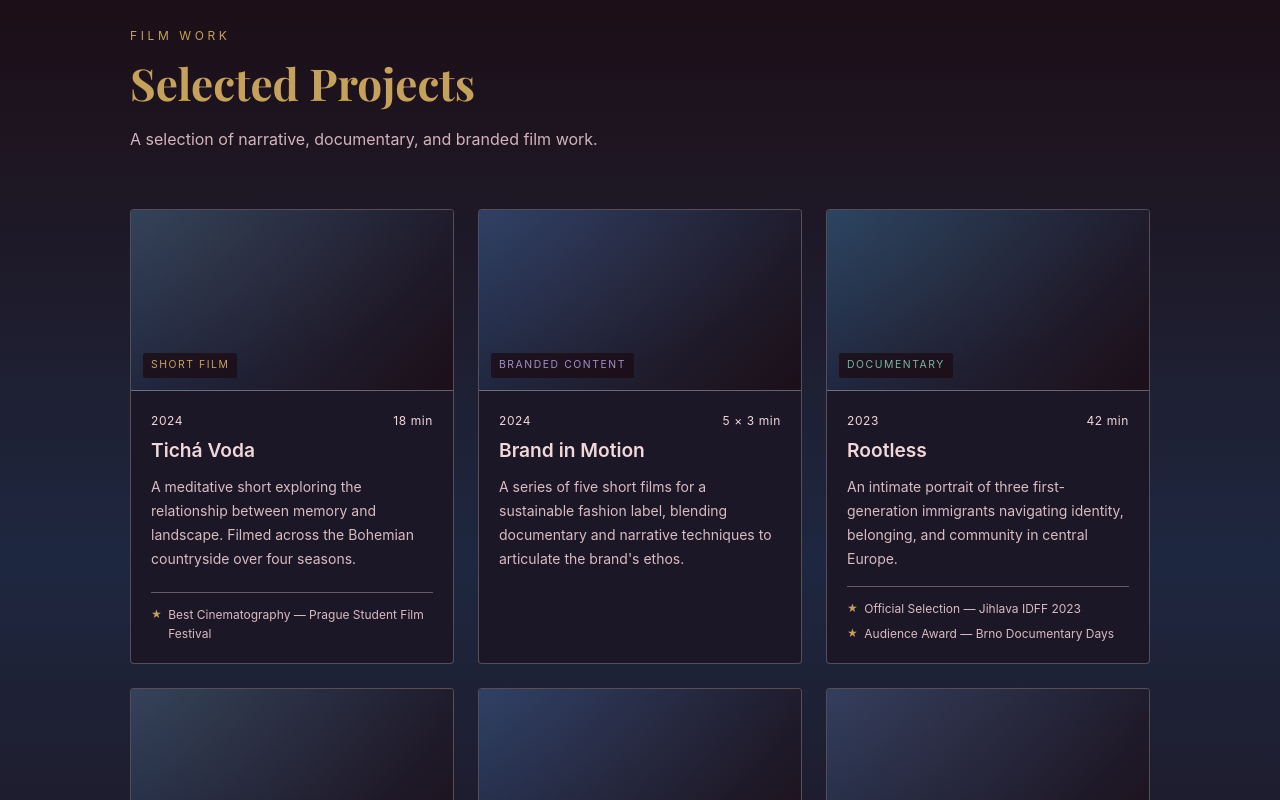
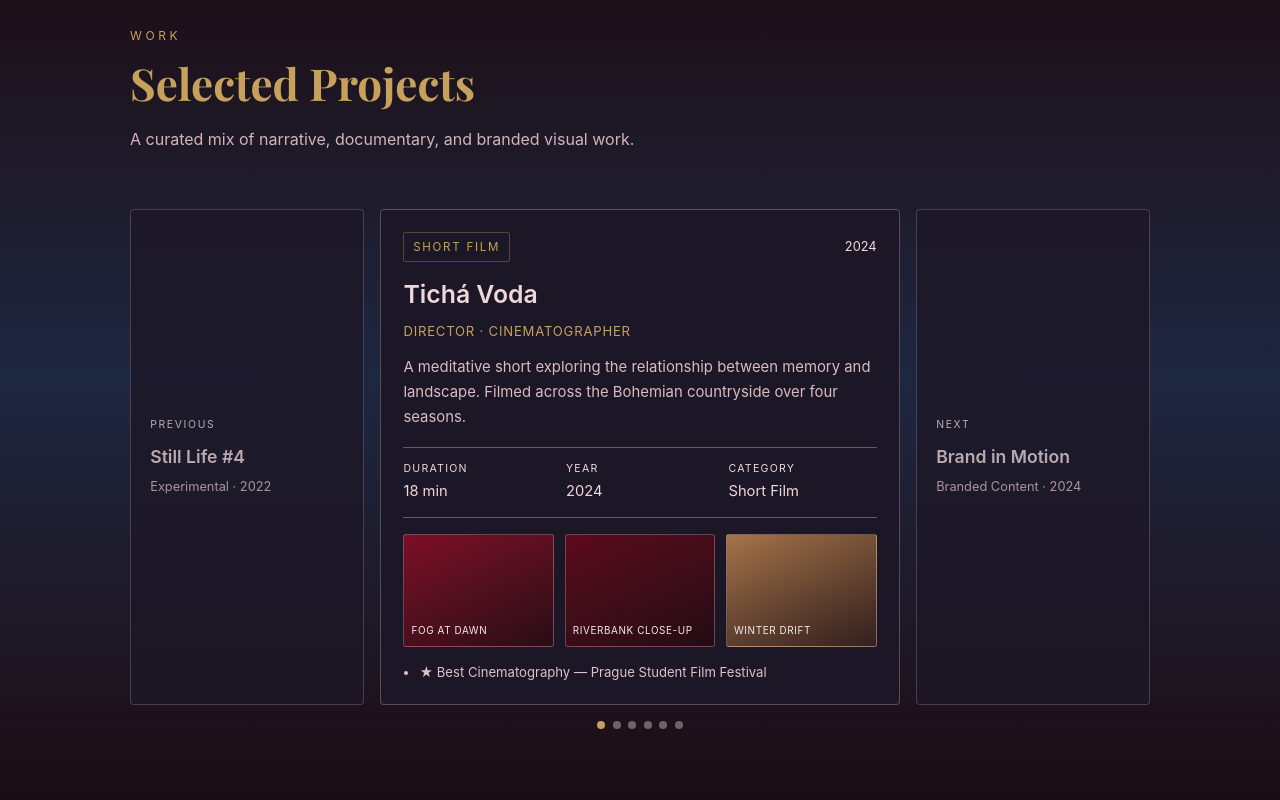
Before and after one commit to originality2/jules-folio, a React (Vite) app: page / in a window 1280 px wide. Shown: the part 1680-2480 px from the top of the page. Built offline with nearby package versions, Linux system fonts and the light colour scheme; a web font is replaced by a local one.

Commit message:
add carousel

```diff
--- a/src/components/FilmWork.css
+++ b/src/components/FilmWork.css
@@ -2,125 +2,240 @@
   background: linear-gradient(var(--color-bg), color-mix(in srgb, var(--color-bg) 40%, var(--color-accent)), var(--color-bg));
 }
 
-.film-work__grid {
-  display: grid;
-  grid-template-columns: repeat(3, 1fr);
-  gap: 1.5rem;
+.work-carousel {
+  display: block;
 }
 
-.film-card {
+.work-carousel__track {
+  display: grid;
+  grid-template-columns: minmax(160px, 0.45fr) minmax(0, 1fr) minmax(160px, 0.45fr);
+  gap: 1rem;
+  align-items: stretch;
+}
+
+.work-preview,
+.work-active {
   background: color-mix(in srgb, var(--color-bg) 74%, var(--color-accent));
   border: 1px solid color-mix(in srgb, var(--color-slate) 28%, transparent);
   border-radius: 4px;
-  overflow: hidden;
-  transition: border-color 0.25s ease, transform 0.25s ease;
+}
+
+.work-preview {
+  padding: 1.2rem;
   display: flex;
   flex-direction: column;
+  justify-content: center;
+  cursor: pointer;
+  opacity: 0.75;
 }
 
-.film-card:hover {
+.work-preview:hover {
+  opacity: 1;
   border-color: var(--color-mustard);
-  transform: translateY(-4px);
 }
 
-.film-card__thumb {
-  position: relative;
-  aspect-ratio: 16 / 9;
-  background: linear-gradient(135deg, color-mix(in srgb, var(--color-accent) 90%, #2a0d17) 0%, color-mix(in srgb, var(--color-bg) 92%, var(--color-accent)) 100%);
-  display: flex;
-  align-items: flex-end;
-  padding: 0.75rem;
-  border-bottom: 1px solid color-mix(in srgb, var(--color-slate) 35%, transparent);
+.work-preview__kicker {
+  font-size: 0.65rem;
+  letter-spacing: 0.16em;
+  text-transform: uppercase;
+  color: var(--color-slate);
+  margin-bottom: 0.6rem;
 }
 
-.film-card__thumb::before {
-  content: '';
-  position: absolute;
-  inset: 0;
-  background: radial-gradient(ellipse at top left, color-mix(in srgb, var(--accent) 12%, transparent), transparent 70%);
+.work-preview__title {
+  font-family: 'Manrope', 'Inter', sans-serif;
+  color: var(--color-slate);
+  margin-bottom: 0.35rem;
+  font-size: 1.1rem;
 }
 
-.film-card__type-badge {
-  position: relative;
-  font-size: 0.65rem;
+.work-preview__meta {
+  color: color-mix(in srgb, var(--color-slate) 82%, #6e3a4c);
+  font-size: 0.8rem;
+}
+
+.work-active {
+  overflow: hidden;
+  transition: height 420ms cubic-bezier(0.2, 0.7, 0.2, 1);
+  touch-action: pan-y;
+}
+
+.work-active__inner {
+  padding: 1.4rem;
+}
+
+.work-active__inner--next {
+  animation: workSlideInNext 420ms cubic-bezier(0.2, 0.75, 0.25, 1);
+}
+
+.work-active__inner--prev {
+  animation: workSlideInPrev 420ms cubic-bezier(0.2, 0.75, 0.25, 1);
+}
+
+.work-active__header {
+  display: flex;
+  justify-content: space-between;
+  align-items: center;
+  margin-bottom: 0.8rem;
+}
+
+.work-active__badge {
+  font-size: 0.72rem;
   letter-spacing: 0.15em;
   text-transform: uppercase;
-  background: color-mix(in srgb, var(--color-bg) 72%, transparent);
-  padding: 0.25rem 0.5rem;
+  color: var(--color-mustard);
+  border: 1px solid color-mix(in srgb, var(--color-mustard) 35%, transparent);
+  padding: 0.3rem 0.55rem;
   border-radius: 2px;
 }
 
-.film-card__body {
-  padding: 1.25rem;
-  flex: 1;
-  display: flex;
-  flex-direction: column;
+.work-active__year {
+  font-size: 0.8rem;
+  color: var(--color-slate);
 }
 
-.film-card__meta {
-  display: flex;
-  justify-content: space-between;
-  margin-bottom: 0.5rem;
+.work-active__title {
+  font-family: 'Manrope', 'Inter', sans-serif;
+  font-size: 1.55rem;
+  font-weight: 600;
+  color: var(--color-slate);
+  margin-bottom: 0.4rem;
 }
 
-.film-card__year,
-.film-card__duration {
-  font-size: 0.75rem;
-  color: var(--color-slate);
-  letter-spacing: 0.05em;
+.work-active__role {
+  color: var(--color-mustard);
+  font-size: 0.82rem;
+  letter-spacing: 0.06em;
+  text-transform: uppercase;
+  margin-bottom: 0.8rem;
 }
 
-.film-card__title {
-  font-family: 'Manrope', 'Inter', sans-serif;
-  font-size: 1.2rem;
-  font-weight: 600;
-  color: var(--color-slate);
-  margin-bottom: 0.75rem;
-  line-height: 1.3;
-}
-
-.film-card__desc {
-  font-size: 0.875rem;
+.work-active__desc {
+  font-size: 0.93rem;
   color: color-mix(in srgb, var(--color-slate) 82%, #6e3a4c);
   line-height: 1.7;
-  flex: 1;
   margin-bottom: 1rem;
 }
 
-.film-card__awards {
-  list-style: none;
-  padding: 0;
-  margin: 0;
+.work-active__details {
+  display: grid;
+  grid-template-columns: repeat(3, minmax(0, 1fr));
+  gap: 0.9rem;
   border-top: 1px solid color-mix(in srgb, var(--color-slate) 35%, transparent);
-  padding-top: 0.75rem;
-  display: flex;
-  flex-direction: column;
-  gap: 0.35rem;
+  border-bottom: 1px solid color-mix(in srgb, var(--color-slate) 35%, transparent);
+  padding: 0.8rem 0;
+  margin-bottom: 1rem;
 }
 
-.film-card__award {
-  font-size: 0.75rem;
-  color: color-mix(in srgb, var(--color-slate) 82%, #6e3a4c);
-  display: flex;
-  align-items: flex-start;
-  gap: 0.4rem;
+.work-active__detail-label {
+  font-size: 0.66rem;
+  text-transform: uppercase;
+  letter-spacing: 0.12em;
+  color: var(--color-slate);
+  margin-bottom: 0.18rem;
 }
 
-.film-card__award-icon {
-  color: var(--color-mustard);
-  flex-shrink: 0;
-  font-size: 0.65rem;
-  margin-top: 0.1rem;
+.work-active__detail-value {
+  color: var(--color-text);
+  font-size: 0.92rem;
+}
+
+.work-active__gallery {
+  display: grid;
+  grid-template-columns: repeat(3, minmax(0, 1fr));
+  gap: 0.65rem;
+  margin-bottom: 0.95rem;
+}
+
+.work-active__still {
+  aspect-ratio: 4 / 3;
+  border-radius: 3px;
+  border: 1px solid color-mix(in srgb, var(--color-slate) 28%, transparent);
+  background: linear-gradient(155deg, color-mix(in srgb, var(--still-tone) 70%, var(--color-surface)), color-mix(in srgb, var(--color-bg) 86%, var(--still-tone)));
+  display: flex;
+  align-items: flex-end;
+  padding: 0.45rem;
+}
+
+.work-active__still span {
+  font-size: 0.62rem;
+  letter-spacing: 0.06em;
+  text-transform: uppercase;
+  color: #f5e9e9;
+}
+
+.work-active__awards {
+  margin: 0;
+  padding-left: 1rem;
+  display: grid;
+  gap: 0.25rem;
+  color: color-mix(in srgb, var(--color-slate) 86%, #6e3a4c);
+  font-size: 0.82rem;
+}
+
+.work-carousel__dots {
+  margin-top: 1rem;
+  display: flex;
+  justify-content: center;
+  gap: 0.45rem;
+}
+
+.work-carousel__dot {
+  width: 0.52rem;
+  height: 0.52rem;
+  border-radius: 999px;
+  border: none;
+  background: color-mix(in srgb, var(--color-slate) 40%, transparent);
+  cursor: pointer;
+}
+
+.work-carousel__dot.is-active {
+  background: var(--color-mustard);
+}
+
+@keyframes workSlideInNext {
+  from {
+    opacity: 0;
+    transform: translateX(24px);
+    filter: blur(1px);
+  }
+  to {
+    opacity: 1;
+    transform: translateX(0);
+    filter: blur(0);
+  }
+}
+
+@keyframes workSlideInPrev {
+  from {
+    opacity: 0;
+    transform: translateX(-24px);
+    filter: blur(1px);
+  }
+  to {
+    opacity: 1;
+    transform: translateX(0);
+    filter: blur(0);
+  }
 }
 
 @media (max-width: 1024px) {
-  .film-work__grid {
-    grid-template-columns: repeat(2, 1fr);
+  .work-carousel {
+    display: block;
+  }
+
+  .work-carousel__track {
+    grid-template-columns: 1fr;
+  }
+
+  .work-preview {
+    display: none;
   }
 }
 
 @media (max-width: 640px) {
-  .film-work__grid {
+  .work-active__details,
+  .work-active__gallery {
     grid-template-columns: 1fr;
   }
 }
--- a/src/components/FilmWork.jsx
+++ b/src/components/FilmWork.jsx
@@ -1,6 +1,7 @@
+import { useEffect, useLayoutEffect, useMemo, useRef, useState } from 'react';
 import './FilmWork.css';
 
-const films = [
+const workProjects = [
   {
     id: 1,
     title: 'Tichá Voda',
@@ -9,7 +10,13 @@ const films = [
     description:
       'A meditative short exploring the relationship between memory and landscape. Filmed across the Bohemian countryside over four seasons.',
     duration: '18 min',
+    role: 'Director · Cinematographer',
     awards: ['Best Cinematography — Prague Student Film Festival'],
+    stills: [
+      { title: 'Fog at Dawn', tone: '#8B0F2B' },
+      { title: 'Riverbank Close-up', tone: '#5C0A1D' },
+      { title: 'Winter Drift', tone: '#C6A15B' },
+    ],
   },
   {
     id: 2,
@@ -19,7 +26,13 @@ const films = [
     description:
       'A series of five short films for a sustainable fashion label, blending documentary and narrative techniques to articulate the brand\'s ethos.',
     duration: '5 × 3 min',
+    role: 'Creative Lead · Editor',
     awards: [],
+    stills: [
+      { title: 'Fabric Motion', tone: '#D6336C' },
+      { title: 'Studio Portrait', tone: '#8B0F2B' },
+      { title: 'Campaign Close-up', tone: '#C6A15B' },
+    ],
   },
   {
     id: 3,
@@ -29,9 +42,15 @@ const films = [
     description:
       'An intimate portrait of three first-generation immigrants navigating identity, belonging, and community in central Europe.',
     duration: '42 min',
+    role: 'Director · Producer',
     awards: [
       'Official Selection — Jihlava IDFF 2023',
       'Audience Award — Brno Documentary Days',
+    ],
+    stills: [
+      { title: 'Street Interview', tone: '#5C0A1D' },
+      { title: 'Community Gathering', tone: '#D6336C' },
+      { title: 'Evening Portrait', tone: '#C6A15B' },
     ],
   },
   {
@@ -42,7 +61,13 @@ const films = [
     description:
       'A psychological drama about a glassblower confronting the boundaries between creation and destruction.',
     duration: '22 min',
+    role: 'Writer · Director',
     awards: ['Official Selection — Zlín Film Festival'],
+    stills: [
+      { title: 'Furnace Glow', tone: '#AB3428' },
+      { title: 'Workshop Silhouette', tone: '#8B0F2B' },
+      { title: 'Molten Glass Detail', tone: '#C6A15B' },
+    ],
   },
   {
     id: 5,
@@ -52,7 +77,13 @@ const films = [
     description:
       'Campaign films for a Prague-based restaurant group showcasing their chefs and culinary philosophy through a cinematic lens.',
     duration: '3 × 4 min',
+    role: 'Director · Colorist',
     awards: [],
+    stills: [
+      { title: 'Kitchen Rush', tone: '#AB3428' },
+      { title: 'Chef Portrait', tone: '#D6336C' },
+      { title: 'Plating Detail', tone: '#C6A15B' },
+    ],
   },
   {
     id: 6,
@@ -62,59 +93,199 @@ const films = [
     description:
       'A textural exploration of urban decay and renewal, shot on 16mm. Screened as part of the "New Voices" programme.',
     duration: '9 min',
+    role: 'Director · Camera',
     awards: ['New Voices Programme — Prague Film School'],
+    stills: [
+      { title: 'Concrete Texture', tone: '#5C0A1D' },
+      { title: 'Neon Corridor', tone: '#D6336C' },
+      { title: 'Rooftop Grain', tone: '#C6A15B' },
+    ],
   },
 ];
 
-const typeColors = {
-  'Short Film': '#c4a265',
-  Documentary: '#7fb3a0',
-  'Branded Content': '#a08fc4',
-  Experimental: '#c47f7f',
-};
+export default function FilmWork() {
+  const [activeIndex, setActiveIndex] = useState(0);
+  const [direction, setDirection] = useState('next');
+  const [activeHeight, setActiveHeight] = useState(null);
+  const activeInnerRef = useRef(null);
+  const touchStartRef = useRef({ x: 0, y: 0 });
 
-export default function FilmWork() {
+  const { activeProject, prevProject, nextProject } = useMemo(() => {
+    const total = workProjects.length;
+    const prevIndex = (activeIndex - 1 + total) % total;
+    const nextIndex = (activeIndex + 1) % total;
+    return {
+      activeProject: workProjects[activeIndex],
+      prevProject: workProjects[prevIndex],
+      nextProject: workProjects[nextIndex],
+    };
+  }, [activeIndex]);
+
+  useLayoutEffect(() => {
+    if (!activeInnerRef.current) {
+      return;
+    }
+    setActiveHeight(activeInnerRef.current.offsetHeight);
+  }, [activeIndex]);
+
+  useEffect(() => {
+    const updateHeight = () => {
+      if (!activeInnerRef.current) {
+        return;
+      }
+      setActiveHeight(activeInnerRef.current.offsetHeight);
+    };
+
+    updateHeight();
+
+    let resizeObserver;
+    if (activeInnerRef.current && 'ResizeObserver' in window) {
+      resizeObserver = new ResizeObserver(() => updateHeight());
+      resizeObserver.observe(activeInnerRef.current);
+    }
+
+    window.addEventListener('resize', updateHeight);
+    window.addEventListener('orientationchange', updateHeight);
+
+    return () => {
+      window.removeEventListener('resize', updateHeight);
+      window.removeEventListener('orientationchange', updateHeight);
+      if (resizeObserver) {
+        resizeObserver.disconnect();
+      }
+    };
+  }, [activeIndex]);
+
+  const goNext = () => {
+    setDirection('next');
+    setActiveIndex((index) => (index + 1) % workProjects.length);
+  };
+
+  const goPrev = () => {
+    setDirection('prev');
+    setActiveIndex((index) => (index - 1 + workProjects.length) % workProjects.length);
+  };
+
+  const goToIndex = (index) => {
+    if (index === activeIndex) {
+      return;
+    }
+    setDirection(index > activeIndex ? 'next' : 'prev');
+    setActiveIndex(index);
+  };
+
+  const handleTouchStart = (event) => {
+    const touch = event.touches[0];
+    touchStartRef.current = { x: touch.clientX, y: touch.clientY };
+  };
+
+  const handleTouchEnd = (event) => {
+    const touch = event.changedTouches[0];
+    const deltaX = touch.clientX - touchStartRef.current.x;
+    const deltaY = touch.clientY - touchStartRef.current.y;
+    const minimumSwipeDistance = 42;
+
+    if (Math.abs(deltaX) < minimumSwipeDistance || Math.abs(deltaX) < Math.abs(deltaY)) {
+      return;
+    }
+
+    if (deltaX < 0) {
+      goNext();
+      return;
+    }
+
+    goPrev();
+  };
+
   return (
-    <section id="film-work" className="film-work section">
+    <section id="work" className="film-work section">
       <div className="container">
         <div className="section__header">
-          <p className="section__eyebrow">Film Work</p>
+          <p className="section__eyebrow">Work</p>
           <h2 className="section__title">Selected Projects</h2>
           <p className="section__subtitle">
-            A selection of narrative, documentary, and branded film work.
+            A curated mix of narrative, documentary, and branded visual work.
           </p>
         </div>
-        <div className="film-work__grid">
-          {films.map((film) => (
-            <article key={film.id} className="film-card">
+
+        <div className="work-carousel">
+          <div className="work-carousel__track">
+            <article className="work-preview" onClick={goPrev} role="button" tabIndex={0} onKeyDown={(e) => e.key === 'Enter' && goPrev()}>
+              <p className="work-preview__kicker">Previous</p>
+              <h3 className="work-preview__title">{prevProject.title}</h3>
+              <p className="work-preview__meta">{prevProject.type} · {prevProject.year}</p>
+            </article>
+
+            <article
+              className="work-active"
+              style={activeHeight ? { height: `${activeHeight}px` } : undefined}
+              onTouchStart={handleTouchStart}
+              onTouchEnd={handleTouchEnd}
+            >
               <div
-                className="film-card__thumb"
-                style={{ '--accent': typeColors[film.type] || '#c4a265' }}
-                aria-hidden="true"
+                key={activeProject.id}
+                ref={activeInnerRef}
+                className={`work-active__inner work-active__inner--${direction}`}
               >
-                <span className="film-card__type-badge" style={{ color: typeColors[film.type] }}>
-                  {film.type}
-                </span>
-              </div>
-              <div className="film-card__body">
-                <div className="film-card__meta">
-                  <span className="film-card__year">{film.year}</span>
-                  <span className="film-card__duration">{film.duration}</span>
+                <div className="work-active__header">
+                  <span className="work-active__badge">{activeProject.type}</span>
+                  <span className="work-active__year">{activeProject.year}</span>
                 </div>
-                <h3 className="film-card__title">{film.title}</h3>
-                <p className="film-card__desc">{film.description}</p>
-                {film.awards.length > 0 && (
-                  <ul className="film-card__awards">
-                    {film.awards.map((award) => (
-                      <li key={award} className="film-card__award">
-                        <span className="film-card__award-icon" aria-hidden="true">★</span>
-                        {award}
-                      </li>
+
+                <h3 className="work-active__title">{activeProject.title}</h3>
+                <p className="work-active__role">{activeProject.role}</p>
+                <p className="work-active__desc">{activeProject.description}</p>
+
+                <div className="work-active__details">
+                  <div>
+                    <p className="work-active__detail-label">Duration</p>
+                    <p className="work-active__detail-value">{activeProject.duration}</p>
+                  </div>
+                  <div>
+                    <p className="work-active__detail-label">Year</p>
+                    <p className="work-active__detail-value">{activeProject.year}</p>
+                  </div>
+                  <div>
+                    <p className="work-active__detail-label">Category</p>
+                    <p className="work-active__detail-value">{activeProject.type}</p>
+                  </div>
+                </div>
+
+                <div className="work-active__gallery" aria-label="Project stills">
+                  {activeProject.stills.map((still) => (
+                    <div key={still.title} className="work-active__still" style={{ '--still-tone': still.tone }}>
+                      <span>{still.title}</span>
+                    </div>
+                  ))}
+                </div>
+
+                {activeProject.awards.length > 0 && (
+                  <ul className="work-active__awards">
+                    {activeProject.awards.map((award) => (
+                      <li key={award}>★ {award}</li>
                     ))}
                   </ul>
                 )}
               </div>
             </article>
+
+            <article className="work-preview" onClick={goNext} role="button" tabIndex={0} onKeyDown={(e) => e.key === 'Enter' && goNext()}>
+              <p className="work-preview__kicker">Next</p>
+              <h3 className="work-preview__title">{nextProject.title}</h3>
+              <p className="work-preview__meta">{nextProject.type} · {nextProject.year}</p>
+            </article>
+          </div>
+        </div>
+
+        <div className="work-carousel__dots" aria-label="Project selection">
+          {workProjects.map((project, index) => (
+            <button
+              key={project.id}
+              className={`work-carousel__dot${index === activeIndex ? ' is-active' : ''}`}
+              onClick={() => goToIndex(index)}
+              aria-label={`Show ${project.title}`}
+              aria-current={index === activeIndex}
+            />
           ))}
         </div>
       </div>
--- a/src/components/Hero.jsx
+++ b/src/components/Hero.jsx
@@ -28,7 +28,7 @@ export default function Hero() {
           Building communities that engage.
         </p>
         <div className="hero__cta">
-          <a href="#film-work" className="btn btn--primary">View Film Work</a>
+          <a href="#work" className="btn btn--primary">View Work</a>
           <a href="#contact" className="btn btn--outline">Get In Touch</a>
         </div>
       </div>
--- a/src/components/Navbar.jsx
+++ b/src/components/Navbar.jsx
@@ -13,7 +13,7 @@ export default function Navbar() {
 
   const navLinks = [
     { label: 'About', href: '#about' },
-    { label: 'Film Work', href: '#film-work' },
+    { label: 'Work', href: '#work' },
     { label: 'Social Media', href: '#social-media' },
     { label: 'Contact', href: '#contact' },
   ];
```
